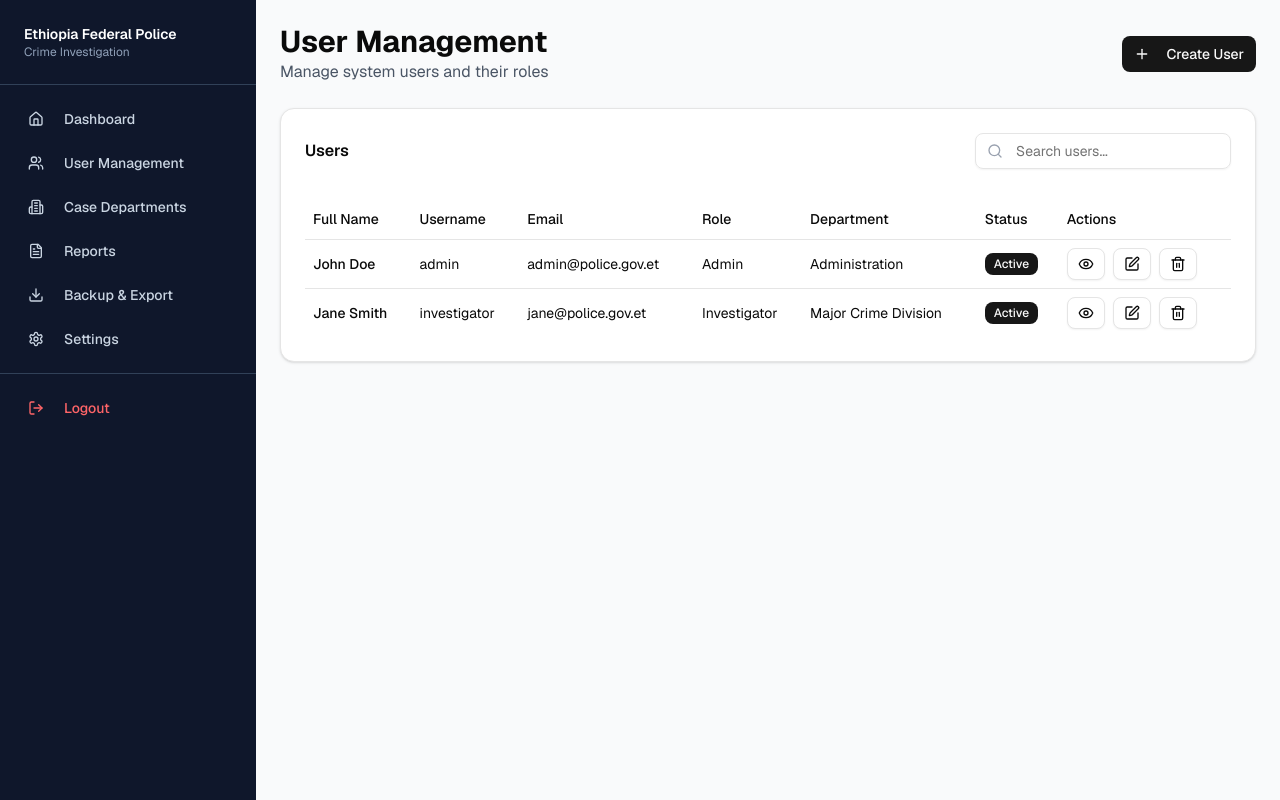
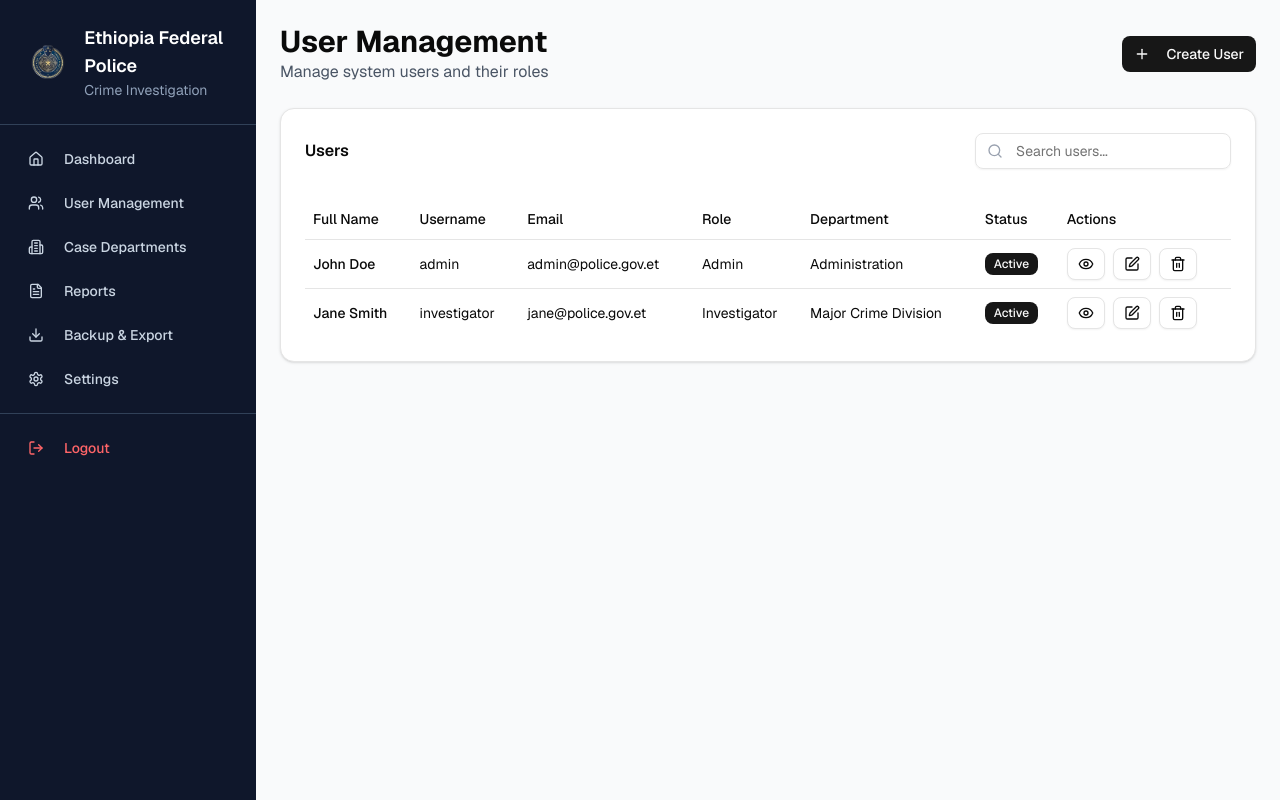
Before and after one commit to Burati063/integeratd-crime-investigation-system, a Next.js app: page /admin/users in a window 1280 px wide. Built offline with nearby package versions, Linux system fonts and the light colour scheme.

Commit message:
logo fiix
i fix the logo in signup/sign in page and sidebar

```diff
--- a/components/auth/login-form.tsx
+++ b/components/auth/login-form.tsx
@@ -53,10 +53,10 @@ export function LoginForm({ onToggleForm }: LoginFormProps) {
         </div>
  {/* Logo Section */}
  <div className="flex justify-center mb-6">
-          <div className="bg-white/10 p-4 rounded-full">
+          <div className="rounded-full">
             <div className="w-16 h-16 relative">
-              <Image
-                src="/public/i.jpg"
+            <Image
+                src="/images/i.png"
                 alt="Ethiopia Federal Police Logo"
                 fill
                 className="object-contain"
--- a/components/auth/signup-form.tsx
+++ b/components/auth/signup-form.tsx
@@ -45,10 +45,10 @@ export function SignupForm({ onToggleForm }: SignupFormProps) {
         </div>
  {/* Logo Section */}
  <div className="flex justify-center mb-6">
-          <div className="bg-white/10 p-4 rounded-full">
+          <div className=" rounded-full">
             <div className="w-16 h-16 relative">
-              <Image
-                src="/i.jpg"
+            <Image
+                src="/images/i.png"
                 alt="Ethiopia Federal Police Logo"
                 fill
                 className="object-contain"
--- a/components/layout/sidebar.tsx
+++ b/components/layout/sidebar.tsx
@@ -19,7 +19,7 @@ import {
   Menu,
   X,
 } from "lucide-react"
-
+import Image from "next/image"
 interface SidebarProps {
   userRole: string
 }
@@ -102,13 +102,27 @@ export function Sidebar({ userRole }: SidebarProps) {
           isOpen ? "translate-x-0" : "-translate-x-full"
         } md:translate-x-0`}
       >
-        {/* Header */}
       <div className="p-6 border-b border-slate-700">
   <div className="flex items-center space-x-3">
+    {/* Image wrapper */}
+    <div className="relative w-12 h-12 sm:w-14 sm:h-14 md:w-16 md:h-16">
+      <Image
+        src="/images/i.png"
+        alt="Ethiopia Federal Police Logo"
+        fill
+        className="object-contain"
+        sizes="(max-width: 640px) 48px, (max-width: 768px) 56px, 64px"
+        priority
+      />
+    </div>
 
     <div>
-              <h2 className="font-semibold text-sm">Ethiopia Federal Police</h2>
-              <p className="text-xs text-slate-400">Crime Investigation</p>
+      <h2 className="font-semibold text-sm sm:text-base md:text-lg">
+        Ethiopia Federal Police
+      </h2>
+      <p className="text-xs sm:text-sm text-slate-400">
+        Crime Investigation
+      </p>
     </div>
   </div>
 </div>
```
Also changed, not shown: public/images/i.png (renamed from public/i.png). Lines whose indentation alone changed are shown as unchanged.
